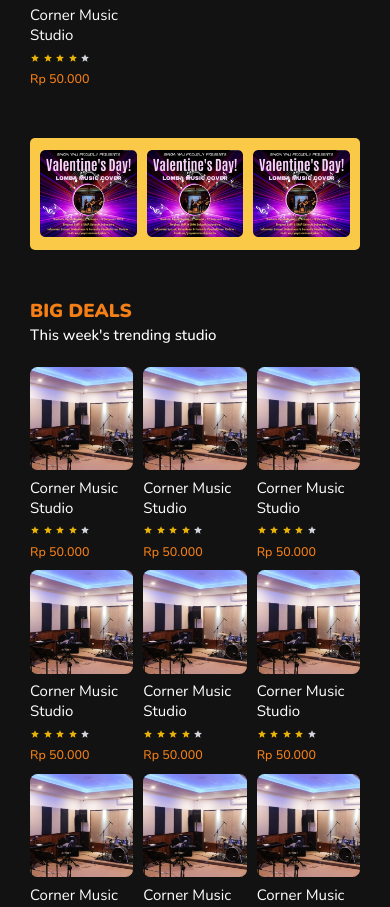
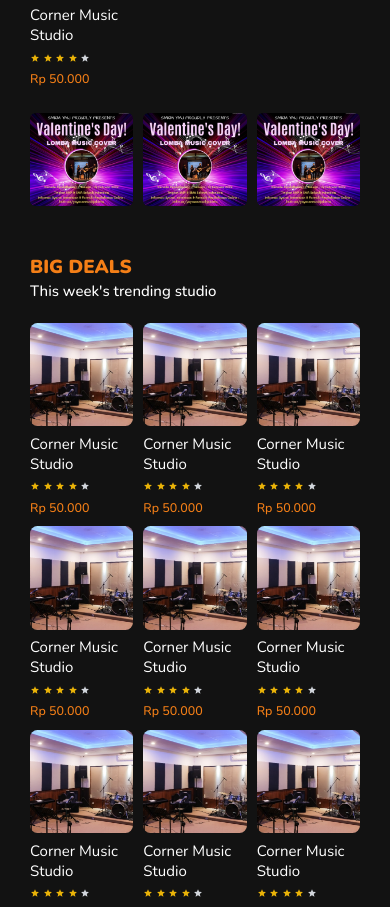
Before and after one commit to Minezee/StudioHub, a React (Vite) app: page / in a window 390 px wide. Shown: the part 1922-2829 px from the top of the page. Built offline with nearby package versions, Linux system fonts and the light colour scheme.

Commit message:
add responsive style

```diff
--- a/src/containers/Home/Information.jsx
+++ b/src/containers/Home/Information.jsx
@@ -3,7 +3,7 @@ import { lomba } from '@/assets'
 
 const Information = () => {
     return (
-        <section className='w-full bg-yellow-400 mt-20 grid grid-cols-3 gap-4 md:gap-10 place-items-center py-5 md:py-12 lg:py-9 rounded-lg lg:rounded-[20px] px-4 md:px-10'>
+        <section className='w-full bg-transparent sm:bg-yellow-400 mt-10 sm:mt-20 grid grid-cols-3 gap-4 md:gap-10 place-items-center p-0 sm:py-5 md:py-12 lg:py-9 rounded-lg lg:rounded-[20px] px-0 sm:px-4 md:px-10'>
             {[1, 2, 3].map(data => (
                 <div key={data + "event"} className='h-auto'>
                     <img src={lomba} alt="" className='w-full h-full' />
```
